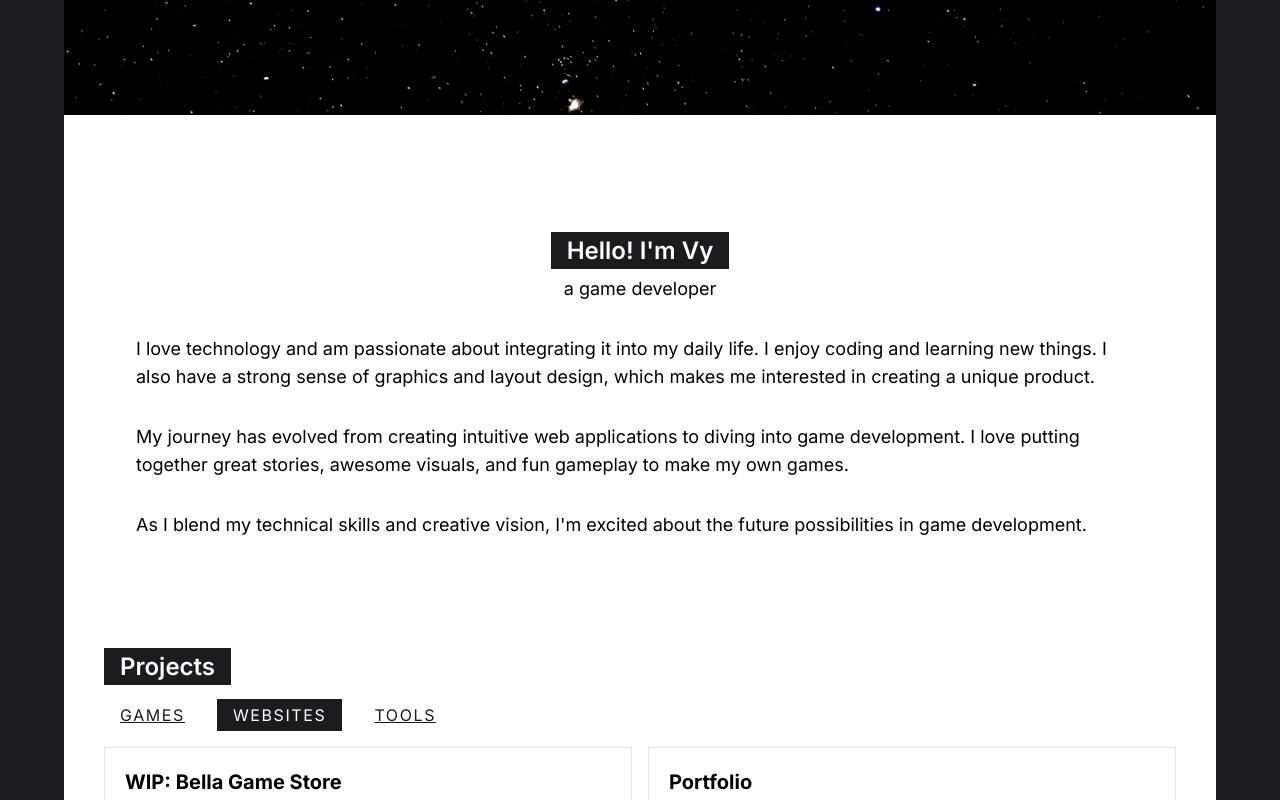
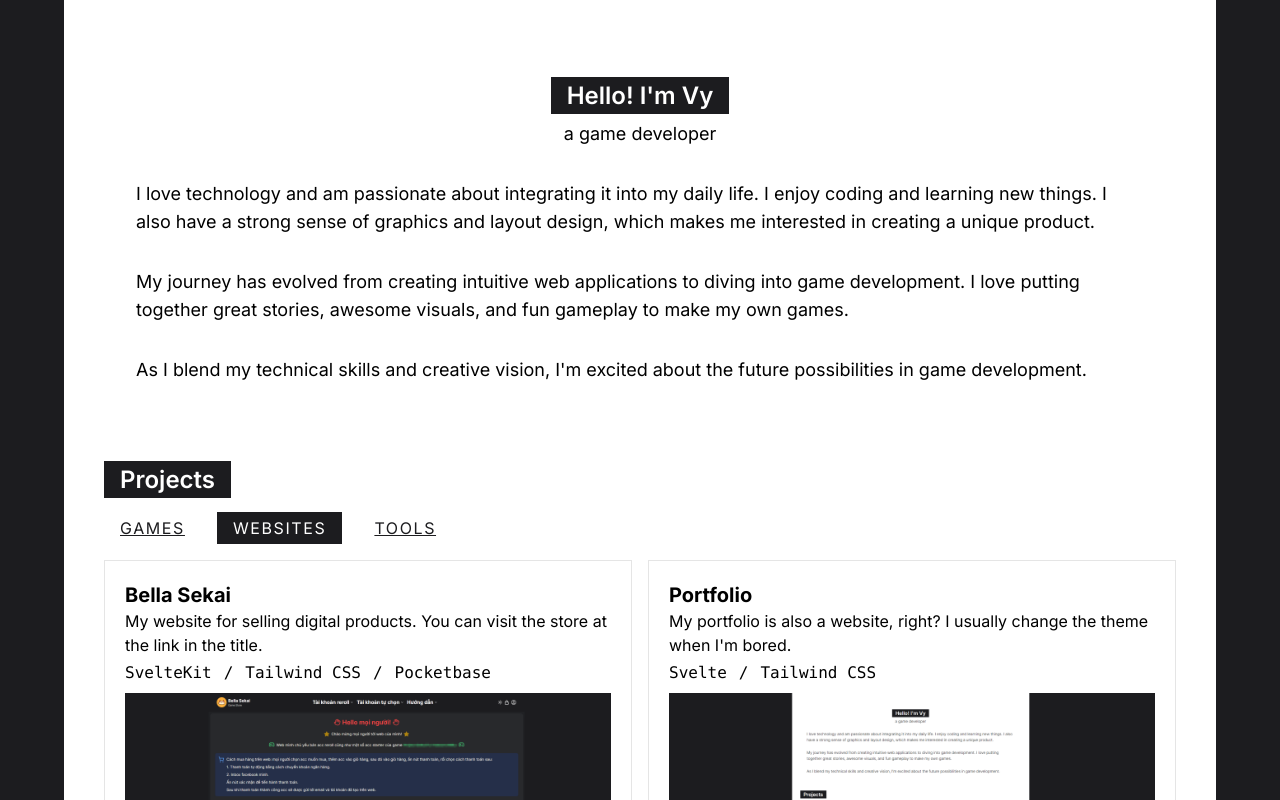
Before and after one commit to bellavee/bellavee.github.io, a SvelteKit app: page / in a window 1280 px wide. Both pictures are taken after a click on the button "WEBSITES". Shown: the top 800 px of the page. Built offline with nearby package versions, Linux system fonts and the light colour scheme.

Commit message:
update ui

```diff
--- a/src/routes/+layout.svelte
+++ b/src/routes/+layout.svelte
@@ -8,7 +8,7 @@
 
 <div class="bg-navy-900">
     <div class="bg-white max-w-6xl mx-auto">
-        <Header image={{ url: img_background, alt: 'Header background' }}/>
+<!--        <Header image={{ url: img_background, alt: 'Header background' }}/>-->
         <div class="md:px-5 lg:px-10">
             <!-- <Presentation/> -->
             <slot />
--- a/src/routes/pages/About.svelte
+++ b/src/routes/pages/About.svelte
@@ -2,7 +2,7 @@
 import Heading from '../components/Heading.svelte';
 </script>
 
-<div class="flex flex-col justify-center">
+<div class="flex flex-col justify-center pt-20">
 
 	<div class="px-10 sm:px-6 lg:px-8 text-left text-lg font-light">
 
@@ -28,7 +28,7 @@ import Heading from '../components/Heading.svelte';
 			</p>
 		</div>
 
-		<div class="my-8">
+		<div class="mt-8">
 			<p>
 				As I blend my technical skills and creative vision, I'm excited about the future possibilities in game development.
 			</p>
--- a/src/routes/pages/Project.svelte
+++ b/src/routes/pages/Project.svelte
@@ -16,7 +16,7 @@
 
 </script>
 
-<div class="mx-4 sm:mx-auto max-w-screen-xl 2xl:max-w-screen-2xl py-10 md:py-20">
+<div class="mx-4 sm:mx-auto max-w-screen-xl 2xl:max-w-screen-2xl pt-20">
 	<Heading label="Projects"/>
 
 	<div class="mt-4 flex flex-wrap items-center gap-4 justify-start mb-4">
--- a/src/routes/pages/project/Games.svelte
+++ b/src/routes/pages/project/Games.svelte
@@ -21,7 +21,7 @@ let fileData = [
 		description: 'Handled graphics, lighting, effects, and post-processing.',
 		tags: 'Unreal Engine 5, Blueprint, Shaders',
 		video: 'https://drive.google.com/file/d/1qOjdPGvJsl8xCMskaPqXQl-NFLOiwuJr/preview',
-		link: 'https://github.com/bellavee/outbreak_ue5cpp',
+		link: 'https://github.com/Cesca19/ShadersProject',
 		image: { url: '', alt: '' }
 	},
 	{
--- a/src/routes/pages/project/Websites.svelte
+++ b/src/routes/pages/project/Websites.svelte
@@ -9,11 +9,11 @@ import p_1 from '$lib/assets/project/websites/p_1.png';
 
 let fileData = [
 	{
-		title: 'WIP: Bella Game Store',
-		description: 'My website for selling game accounts automatically is still in progress. You can visit the prototype at the link in the title.',
+		title: 'Bella Sekai',
+		description: 'My website for selling digital products. You can visit the store at the link in the title.',
 		tags: 'SvelteKit, Tailwind CSS, Pocketbase',
 		image: { url: b_1, alt: 'Screenshot of Bella Store' },
-		link: 'https://bella-prsk.github.io',
+		link: 'https://game.bellasekai.com',
 		video: ''
 	},
 	{
```
Also changed, not shown: src/lib/assets/project/websites/b_1.png, src/lib/assets/project/websites/p_1.png.
